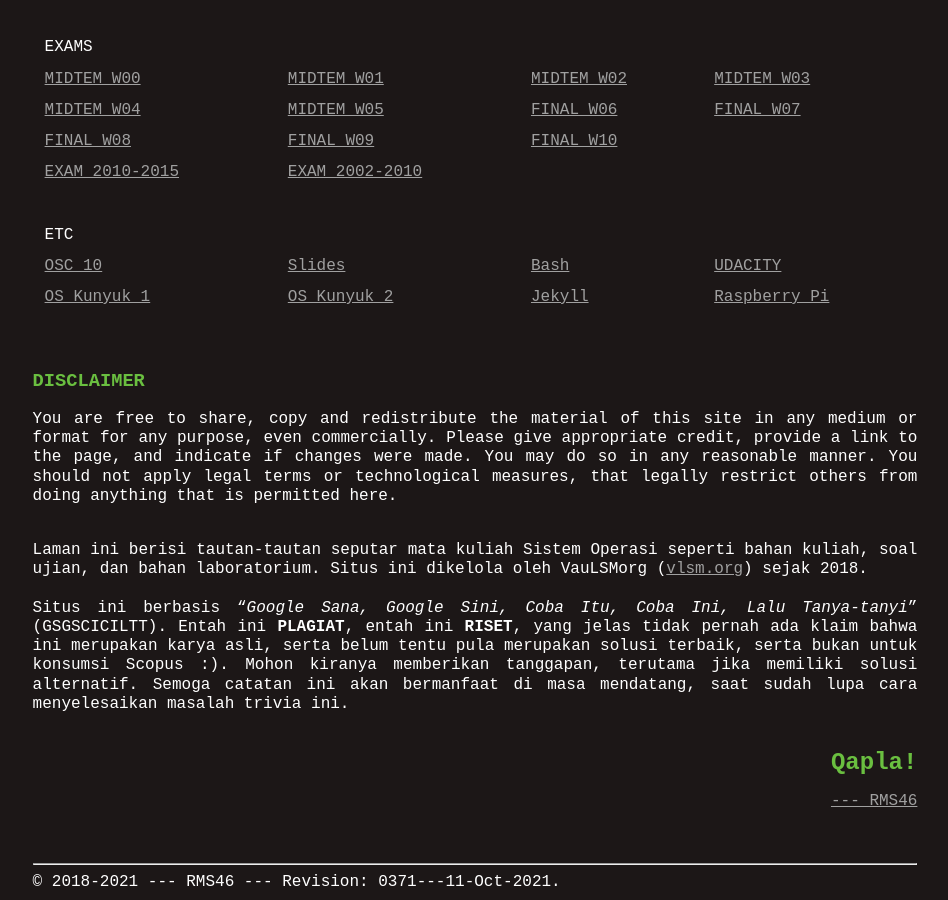
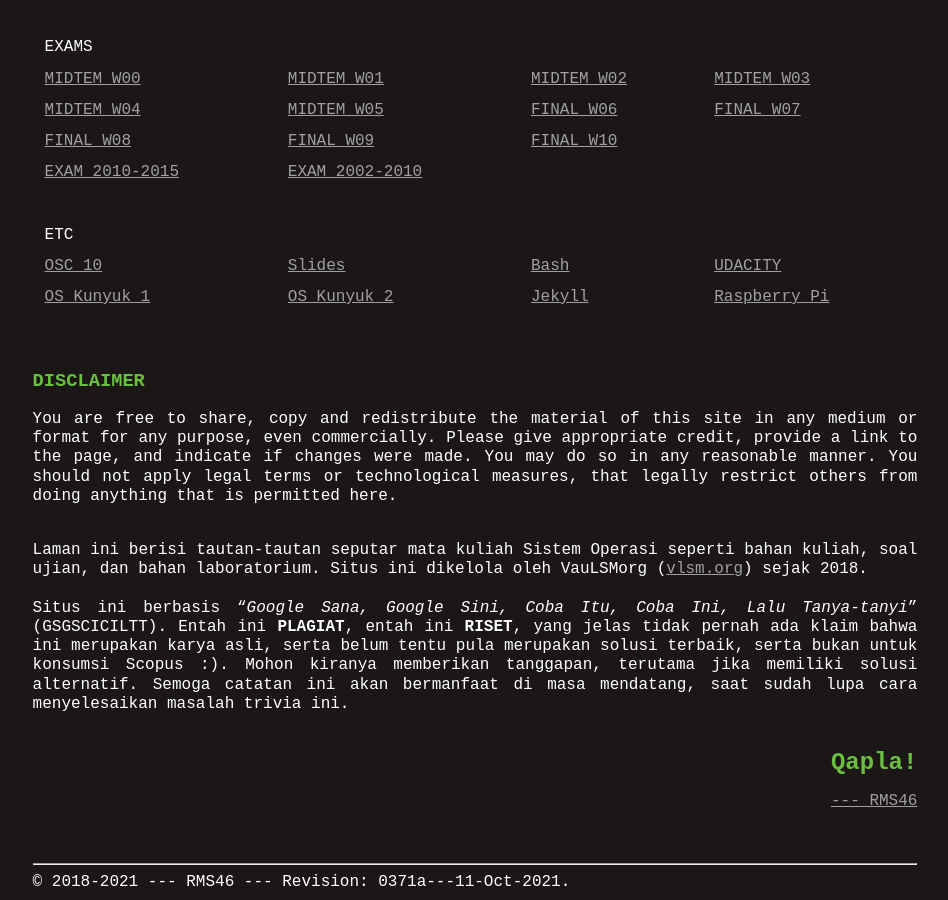
Before and after one commit to Angling-Darma/SistemOperasi, a Jekyll site: the page built from index.md, in a window 1280 px wide and 900 px high, scrolled down 1253 px. Shown: the whole window, without its empty margins (165-1113 px from the left). Built offline with Jekyll 4.4.1, drawn with Linux system fonts in a browser that asks for light colours; some of the changed text lies outside the part shown.

Commit message:
modified:   Log/index.md modified:   _config.yml modified:   index.md

```diff
--- a/_config.yml
+++ b/_config.yml
@@ -1,5 +1,5 @@
 title: Operating Systems - Sistem Operasi
-version:     "0371---11-Oct-2021"
+version:     "0371a---11-Oct-2021"
 copyright:   "2018-2021"
 description: This is the CSCM-602055 Operating System course site,
       a GitHub Page, hosted at GitHub.com (thank you!).
```
Also changed, not shown: Log/index.md (+1 -1 lines), index.md (+1 -1 lines).
